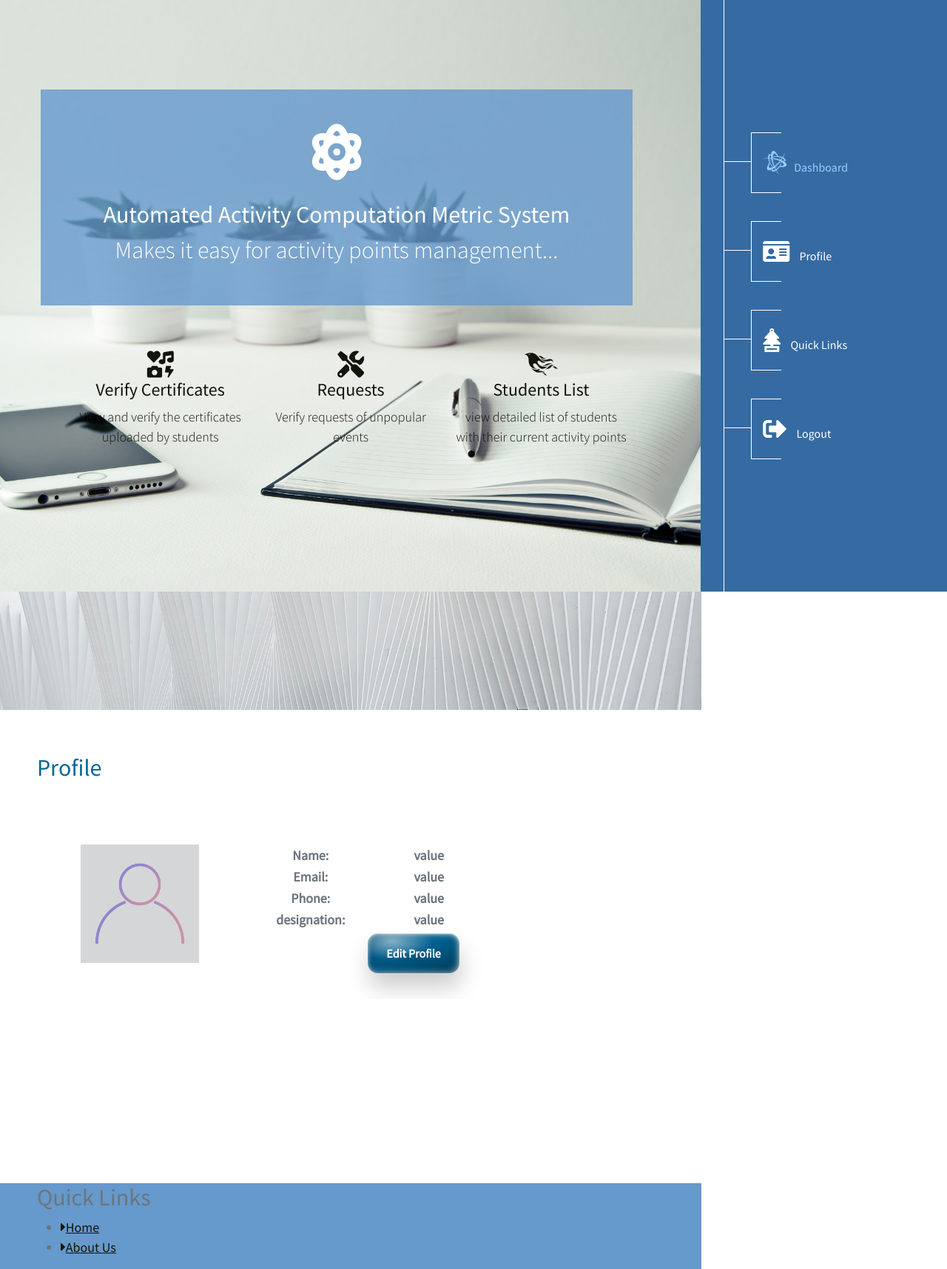
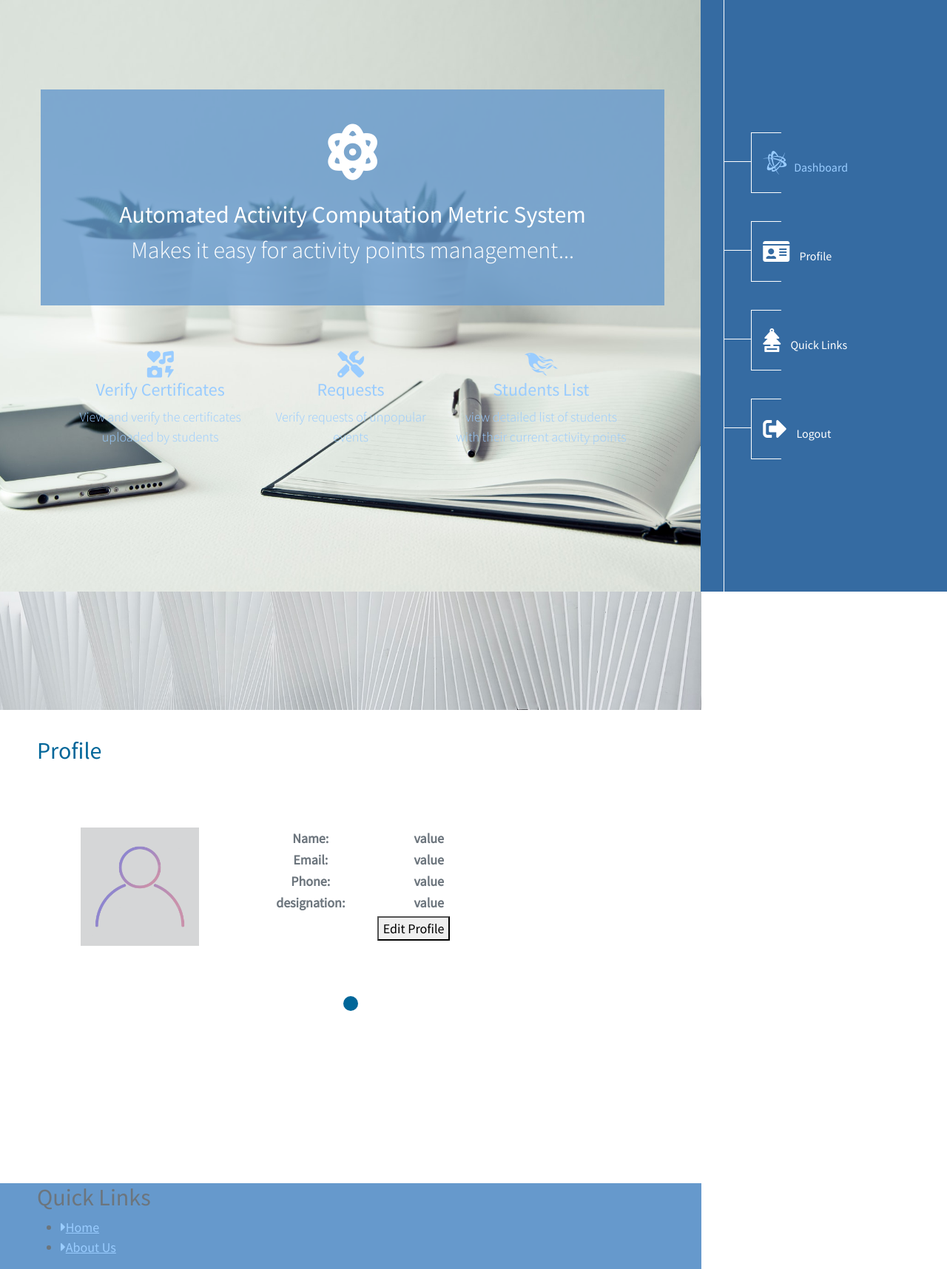
Before and after one commit to IRENE260/Project-Website, a PHP site: page /faculty_home.html in a window 1280 px wide. Shown: the whole page at 74% size. Run offline with PHP 8.4, Linux system fonts and the light colour scheme; lists and menus that the app fills with data are empty.

Commit message:
Update tooplate-simply-amazed.css

```diff
--- a/faculty/css/tooplate-simply-amazed.css
+++ b/faculty/css/tooplate-simply-amazed.css
@@ -2,6 +2,8 @@
 
 /* <<< Reset CSS >>> */
 body {
+    overflow-x: hidden;
+
   font-family: 'Source Sans Pro', sans-serif;
   font-size: 18px;
   color: #6c757d;
@@ -44,7 +46,7 @@
 
 /* <<< anchor >>> */
 a {
-  color: #13140b;
+  color: #99ccff;
   -webkit-transition: all 0.3s ease-in-out;
   transition: all 0.3s ease-in-out;
 }
@@ -56,7 +58,7 @@
 
 a:focus {
   outline: 0;
-  color: rgb(215, 151, 12);
+  color: green;
 }
 
 /* <<< btn override >>> */
@@ -601,6 +603,15 @@
   #content-box { width: 100%; }
 }
 
+#content-boxl {
+  overflow: hidden;
+  width: 100%;
+}
+
+@media (max-width: 991px) {
+  #content-boxl { width: 100%; }
+}
+
 .section {
   height: 100vh;
   min-height: 700px;
@@ -617,11 +628,12 @@
   align-items: flex-start;
 }
 
+
 .bg-blue-transparent { background-color: rgb(102 153 204 / 0.8); }
 
 .banner-section .logo-fa {
   color: #fff;
-  max-width: 800px;
+  max-width: 100%;
   margin-left: 5px;
   padding-top: 43px;
   padding-bottom: 35px;
@@ -775,7 +787,7 @@
 .gallery-slider figure {
 	position: relative;
 	float: left;
-  left:-200px;
+  left: -200px;
   overflow: hidden;
   margin: 0;
   max-width: 400px;
@@ -855,27 +867,6 @@
   margin-bottom: 80px;
 }
 
-
-
-/* CSS */
-.button-91 {
-  color: #fff;
-  padding: 15px 25px;
-  background-color: #006699;
-  background-image: radial-gradient(93% 87% at 87% 89%, rgba(0, 0, 0, 0.23) 0%, transparent 86.18%), radial-gradient(66% 66% at 26% 20%, rgba(255, 255, 255, 0.55) 0%, rgba(255, 255, 255, 0) 69.79%, rgba(255, 255, 255, 0) 100%);
-  box-shadow: inset -3px -3px 9px rgba(255, 255, 255, 0.25), inset 0px 3px 9px rgba(255, 255, 255, 0.3), inset 0px 1px 1px rgba(255, 255, 255, 0.6), inset 0px -8px 36px rgba(0, 0, 0, 0.3), inset 0px 1px 5px rgba(255, 255, 255, 0.6), 2px 19px 31px rgba(0, 0, 0, 0.2);
-  border-radius: 14px;
-  font-weight: bold;
-  font-size: 16px;
-
-  border: 0;
-
-  user-select: none;
-  -webkit-user-select: none;
-  touch-action: manipulation;
-
-  cursor: pointer;
-}
 /*---------------*/
 /***** Julia *****/
 /*---------------*/
@@ -885,8 +876,6 @@
 }
 
 figure.effect-julia img {
-  width: 100%;
-  height: 100%;
 	-webkit-transition: opacity 1s, -webkit-transform 1s;
 	transition: opacity 1s, transform 1s;
 	-webkit-backface-visibility: hidden;
@@ -965,14 +954,14 @@
 }
 
 .gallery-section .title h2 { color: #006699; }
-/* .gallery-section .slick-list { margin-bottom: 40px; } */
+.gallery-section .slick-list { margin-bottom: 40px; }
 
 .gallery-section .item {
   text-align: center;
   margin: 5px;
 }
 
-/* .gallery-section .slick-dots {
+.gallery-section .slick-dots {
   position: unset;
   bottom: 0;
 }
@@ -989,7 +978,7 @@
 .gallery-section .slick-dots li.slick-active,
 .gallery-section .slick-dots li:hover {
   background-color: #006699;
-}*/
+}
 
 .gallery-section .slick-dots li button { display: none; }
 
```
